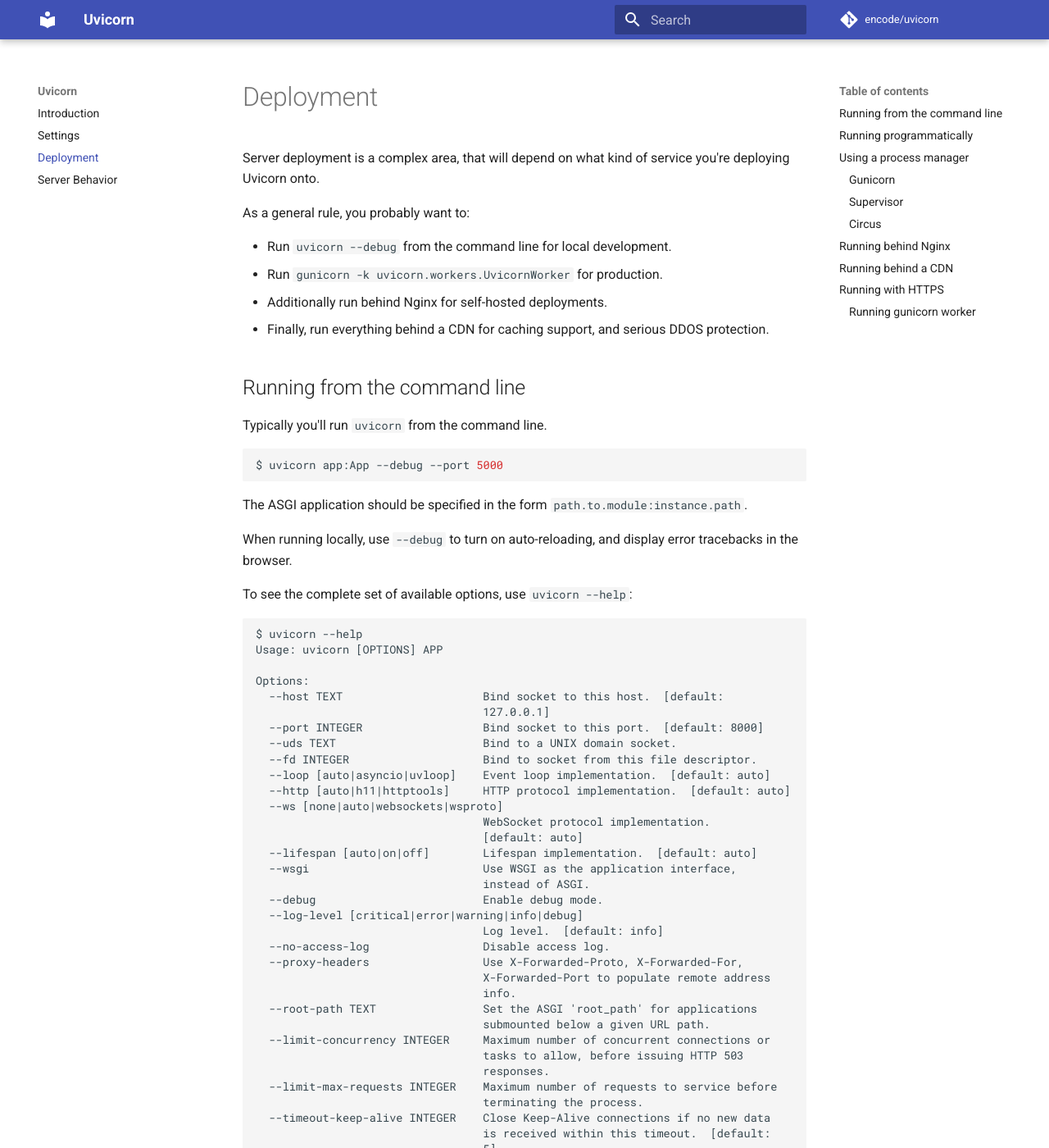
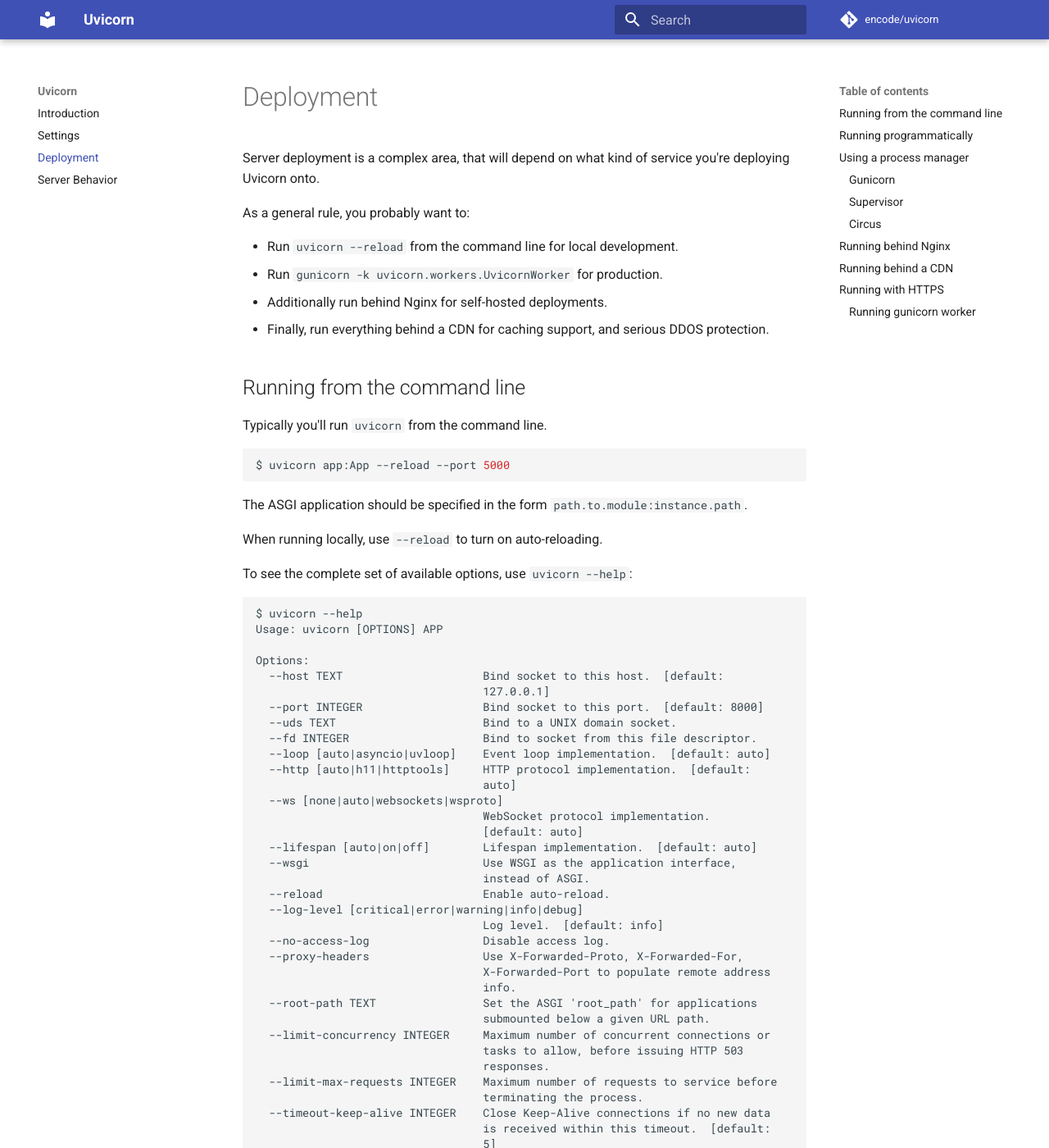
Before and after one commit to encode/uvicorn, an MkDocs documentation site: the page built from docs/deployment.md, in a window 1280 px wide and 1400 px high. Shown: the whole window at 82% size. Built offline with MkDocs 1.6.1 and Material for MkDocs 9.7.7, drawn with Linux system fonts in a browser that asks for light colours; comment, search, counter and statistics services are not loaded; old or Windows-style settings are respelled for this version of MkDocs; some of the changed text lies outside the part shown.

Commit message:
Docs for --reload

````diff
--- a/docs/deployment.md
+++ b/docs/deployment.md
@@ -4,7 +4,7 @@
 
 As a general rule, you probably want to:
 
-* Run `uvicorn --debug` from the command line for local development.
+* Run `uvicorn --reload` from the command line for local development.
 * Run `gunicorn -k uvicorn.workers.UvicornWorker` for production.
 * Additionally run behind Nginx for self-hosted deployments.
 * Finally, run everything behind a CDN for caching support, and serious DDOS protection.
@@ -14,12 +14,12 @@
 Typically you'll run `uvicorn` from the command line.
 
 ```bash
-$ uvicorn app:App --debug --port 5000
+$ uvicorn app:App --reload --port 5000
 ```
 
 The ASGI application should be specified in the form `path.to.module:instance.path`.
 
-When running locally, use `--debug` to turn on auto-reloading, and display error tracebacks in the browser.
+When running locally, use `--reload` to turn on auto-reloading.
 
 To see the complete set of available options, use `uvicorn --help`:
 
@@ -34,14 +34,15 @@
   --uds TEXT                      Bind to a UNIX domain socket.
   --fd INTEGER                    Bind to socket from this file descriptor.
   --loop [auto|asyncio|uvloop]    Event loop implementation.  [default: auto]
-  --http [auto|h11|httptools]     HTTP protocol implementation.  [default: auto]
+  --http [auto|h11|httptools]     HTTP protocol implementation.  [default:
+                                  auto]
   --ws [none|auto|websockets|wsproto]
                                   WebSocket protocol implementation.
                                   [default: auto]
   --lifespan [auto|on|off]        Lifespan implementation.  [default: auto]
   --wsgi                          Use WSGI as the application interface,
                                   instead of ASGI.
-  --debug                         Enable debug mode.
+  --reload                        Enable auto-reload.
   --log-level [critical|error|warning|info|debug]
                                   Log level.  [default: info]
   --no-access-log                 Disable access log.
````
Also changed, not shown: docs/index.md (+13 -2 lines), docs/server-behavior.md (+0 -2 lines).
